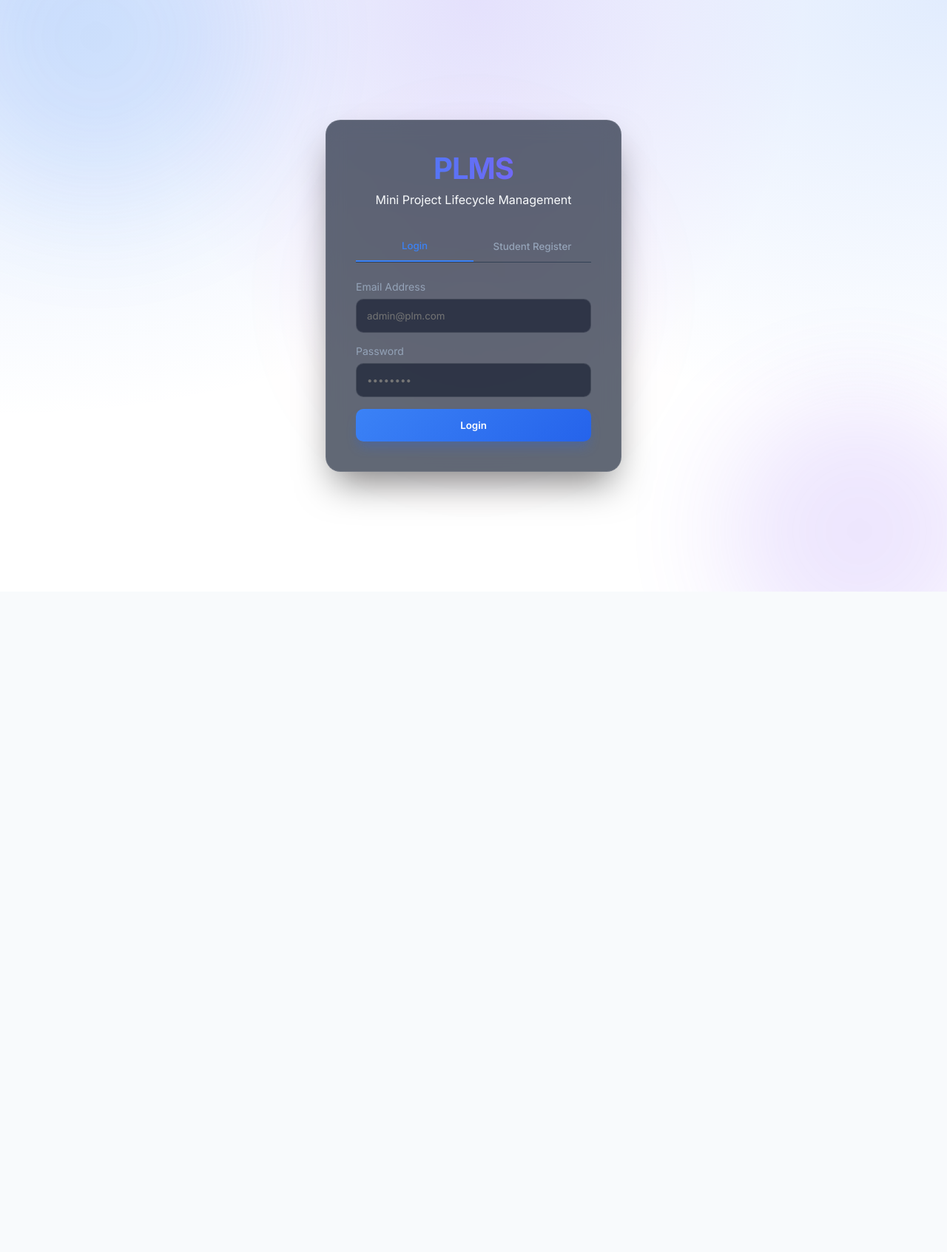
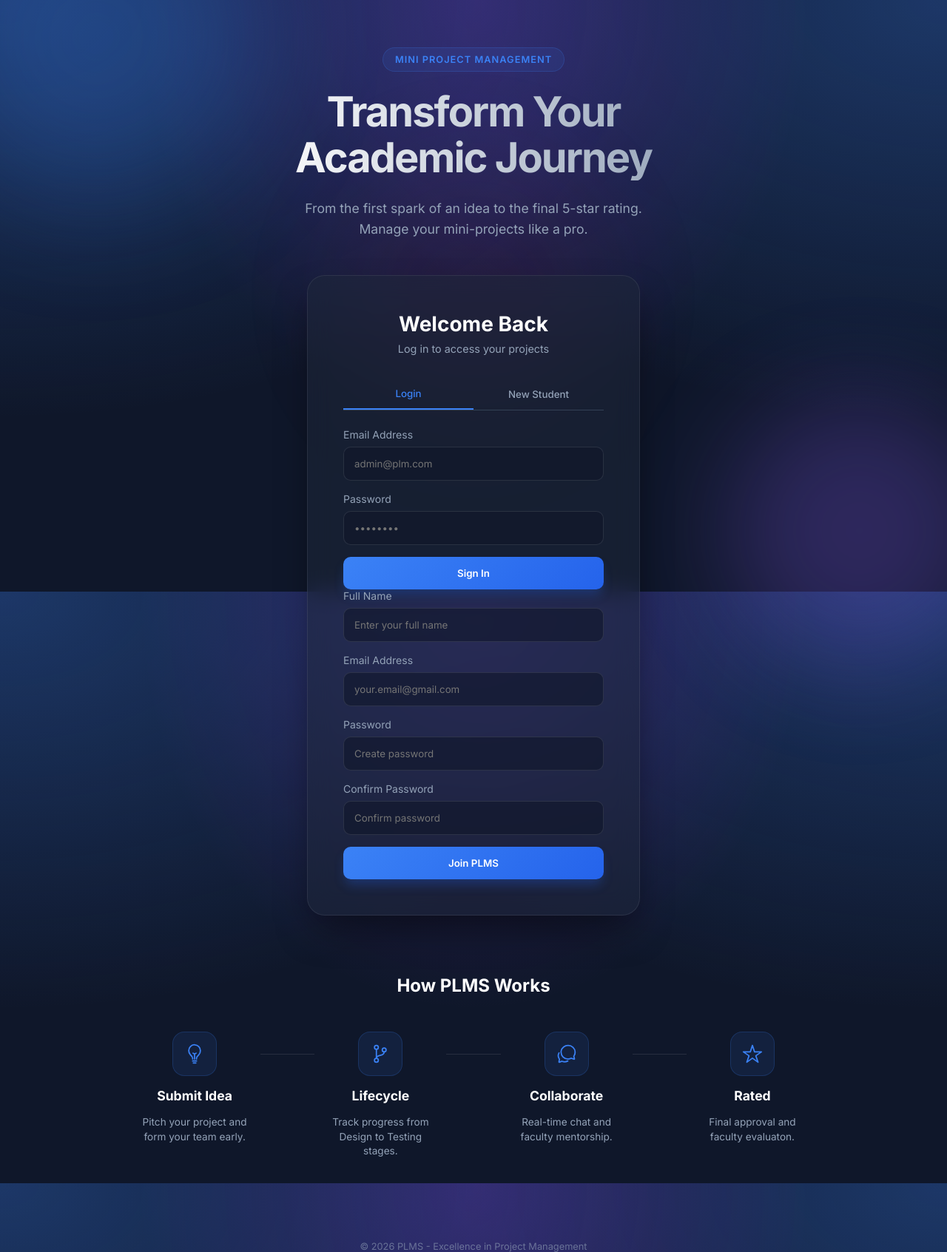
Before and after one commit to Adhavan2006/PLM, a Spring Boot app: page / in a window 1280 px wide. Shown: the whole page at 74% size. Before the commit the page ends 800 px from the top, so only its background shows below. Run offline with Spring Boot 4, Linux system fonts and the light colour scheme; some of the project's set-up classes (security, data sources, template engines, error pages and the like) are left out, and stand-ins take their place.

Commit message:
Transform login page into a feature-rich modern landing page

```diff
--- a/backend/src/main/resources/static/css/style.css
+++ b/backend/src/main/resources/static/css/style.css
@@ -29,10 +29,16 @@
     font-family: 'Inter', sans-serif;
 }
 
+html,
+body {
+    height: 100%;
+    margin: 0;
+}
+
 body {
     background-color: var(--bg-dark);
     color: var(--text-primary);
-    height: 100vh;
+    min-height: 100vh;
     overflow-x: hidden;
 }
 
@@ -40,14 +46,69 @@
 .login-body {
     display: flex;
     justify-content: center;
+    align-items: flex-start;
+    min-height: 100vh;
+    width: 100vw;
+    background-color: #0f172a;
+    background-image:
+        radial-gradient(at 0% 0%, rgba(59, 130, 246, 0.3) 0, transparent 50%),
+        radial-gradient(at 50% 0%, rgba(147, 51, 234, 0.25) 0, transparent 50%),
+        radial-gradient(at 100% 0%, rgba(59, 130, 246, 0.3) 0, transparent 50%);
+    background-attachment: fixed;
+    position: relative;
+    overflow-x: hidden;
+    overflow-y: auto;
+    padding: 4rem 1rem;
+}
+
+.login-page-wrapper {
+    width: 100%;
+    max-width: 900px;
+    display: flex;
+    flex-direction: column;
     align-items: center;
-    background: #0f172a;
-    background: radial-gradient(at 0% 0%, rgba(59, 130, 246, 0.15) 0, transparent 50%),
-        radial-gradient(at 50% 0%, rgba(147, 51, 234, 0.1) 0, transparent 50%),
-        radial-gradient(at 100% 0%, rgba(59, 130, 246, 0.15) 0, transparent 50%);
+    gap: 3rem;
     position: relative;
-    overflow: hidden;
+    z-index: 1;
 }
+
+.hero-section {
+    text-align: center;
+    max-width: 600px;
+}
+
+.hero-badge {
+    display: inline-block;
+    padding: 0.5rem 1rem;
+    background: rgba(59, 130, 246, 0.1);
+    border: 1px solid rgba(59, 130, 246, 0.2);
+    border-radius: 99px;
+    color: var(--accent);
+    font-size: 0.8rem;
+    font-weight: 600;
+    margin-bottom: 1.5rem;
+    text-transform: uppercase;
+    letter-spacing: 1px;
+}
+
+.hero-section h1 {
+    font-size: 3.5rem;
+    font-weight: 800;
+    background: linear-gradient(to right, #ffffff, #94a3b8);
+    -webkit-background-clip: text;
+    background-clip: text;
+    -webkit-text-fill-color: transparent;
+    margin-bottom: 1.5rem;
+    line-height: 1.1;
+    letter-spacing: -2px;
+}
+
+.hero-section p {
+    color: var(--text-secondary);
+    font-size: 1.1rem;
+    line-height: 1.6;
+}
+
 
 .bg-blobs {
     position: fixed;
@@ -66,7 +127,7 @@
     background: var(--accent);
     filter: blur(80px);
     border-radius: 50%;
-    opacity: 0.15;
+    opacity: 0.25;
     animation: blob-float 20s infinite alternate;
 }
 
@@ -124,19 +185,17 @@
 
 .login-container {
     width: 100%;
-    max-width: 400px;
-    position: relative;
-    z-index: 1;
+    max-width: 450px;
 }
 
 .login-card {
-    background: rgba(30, 41, 59, 0.7);
-    backdrop-filter: blur(12px);
-    -webkit-backdrop-filter: blur(12px);
-    padding: 2.5rem;
-    border-radius: 20px;
+    background: rgba(30, 41, 59, 0.5);
+    backdrop-filter: blur(16px);
+    -webkit-backdrop-filter: blur(16px);
+    padding: 3rem;
+    border-radius: 24px;
     box-shadow: 0 25px 50px -12px rgba(0, 0, 0, 0.5);
-    border: 1px solid rgba(255, 255, 255, 0.1);
+    border: 1px solid rgba(255, 255, 255, 0.08);
 }
 
 .login-header {
@@ -144,15 +203,16 @@
     margin-bottom: 2rem;
 }
 
-.login-header h1 {
-    font-size: 2.5rem;
-    font-weight: 800;
-    background: linear-gradient(to right, #3b82f6, #8b5cf6);
-    -webkit-background-clip: text;
-    background-clip: text;
-    -webkit-text-fill-color: transparent;
+.login-header h2 {
+    font-size: 1.75rem;
+    font-weight: 700;
+    color: white;
     margin-bottom: 0.5rem;
-    letter-spacing: -1px;
+}
+
+.login-header p {
+    color: var(--text-secondary);
+    font-size: 0.9rem;
 }
 
 .tabs {
@@ -227,8 +287,91 @@
     filter: brightness(1.1);
 }
 
-.hidden {
-    display: none;
+.how-it-works {
+    width: 100%;
+    text-align: center;
+    margin-top: 2rem;
+}
+
+.how-it-works h3 {
+    font-size: 1.5rem;
+    color: white;
+    margin-bottom: 3rem;
+}
+
+.stepper {
+    display: flex;
+    justify-content: space-between;
+    align-items: flex-start;
+    gap: 1rem;
+}
+
+.step {
+    flex: 1;
+    display: flex;
+    flex-direction: column;
+    align-items: center;
+    gap: 1rem;
+}
+
+.step-icon {
+    width: 60px;
+    height: 60px;
+    background: rgba(59, 130, 246, 0.1);
+    border: 1px solid rgba(59, 130, 246, 0.2);
+    border-radius: 16px;
+    display: flex;
+    align-items: center;
+    justify-content: center;
+    font-size: 1.75rem;
+    color: var(--accent);
+    transition: all 0.3s ease;
+}
+
+.step:hover .step-icon {
+    transform: translateY(-5px);
+    background: var(--accent);
+    color: white;
+}
+
+.step h4 {
+    font-size: 1.1rem;
+    color: white;
+}
+
+.step p {
+    font-size: 0.85rem;
+    color: var(--text-secondary);
+    line-height: 1.4;
+}
+
+.step-line {
+    flex: 0.5;
+    height: 1px;
+    background: rgba(255, 255, 255, 0.1);
+    margin-top: 30px;
+}
+
+.login-footer {
+    margin-top: 4rem;
+    color: var(--text-secondary);
+    font-size: 0.8rem;
+    opacity: 0.6;
+}
+
+@media (max-width: 768px) {
+    .stepper {
+        flex-direction: column;
+        gap: 2rem;
+    }
+
+    .step-line {
+        display: none;
+    }
+
+    .hero-section h1 {
+        font-size: 2.5rem;
+    }
 }
 
 /* Dashboard Layout */
--- a/backend/src/main/resources/static/index.html
+++ b/backend/src/main/resources/static/index.html
@@ -5,7 +5,7 @@
     <meta charset="UTF-8">
     <meta name="viewport" content="width=device-width, initial-scale=1.0">
     <title>PLMS - Login</title>
-    <link rel="stylesheet" href="css/style.css">
+    <link rel="stylesheet" href="css/style.css?v=3">
     <link href="https://fonts.googleapis.com/css2?family=Inter:wght@400;500;600;700&display=swap" rel="stylesheet">
 </head>
 
@@ -15,16 +15,24 @@
         <div class="blob blob-2"></div>
         <div class="blob blob-3"></div>
     </div>
+    <div class="login-page-wrapper">
+        <header class="hero-section">
+            <div class="hero-badge">Mini Project Management</div>
+            <h1>Transform Your Academic Journey</h1>
+            <p>From the first spark of an idea to the final 5-star rating. <br> Manage your mini-projects like a pro.
+            </p>
+        </header>
+
         <div class="login-container">
             <div class="login-card">
                 <div class="login-header">
-                <h1>PLMS</h1>
-                <p>Mini Project Lifecycle Management</p>
+                    <h2>Welcome Back</h2>
+                    <p>Log in to access your projects</p>
                 </div>
 
                 <div class="tabs">
                     <button class="tab-btn active" id="tabLogin" onclick="switchTab('login')">Login</button>
-                <button class="tab-btn" id="tabRegister" onclick="switchTab('register')">Student Register</button>
+                    <button class="tab-btn" id="tabRegister" onclick="switchTab('register')">New Student</button>
                 </div>
 
                 <form id="loginForm" class="auth-form">
@@ -36,7 +44,7 @@
                         <label>Password</label>
                         <input type="password" id="loginPassword" required placeholder="••••••••">
                     </div>
-                <button type="submit" class="btn-primary">Login</button>
+                    <button type="submit" class="btn-primary">Sign In</button>
                 </form>
 
                 <form id="registerForm" class="auth-form hidden">
@@ -56,13 +64,49 @@
                         <label>Confirm Password</label>
                         <input type="password" id="regConfirmPassword" required placeholder="Confirm password">
                     </div>
-                <button type="submit" class="btn-primary">Register as Student</button>
+                    <button type="submit" class="btn-primary">Join PLMS</button>
                 </form>
 
                 <div id="authMessage" class="message"></div>
             </div>
         </div>
 
+        <section class="how-it-works">
+            <h3>How PLMS Works</h3>
+            <div class="stepper">
+                <div class="step">
+                    <div class="step-icon"><ion-icon name="bulb-outline"></ion-icon></div>
+                    <h4>Submit Idea</h4>
+                    <p>Pitch your project and form your team early.</p>
+                </div>
+                <div class="step-line"></div>
+                <div class="step">
+                    <div class="step-icon"><ion-icon name="git-branch-outline"></ion-icon></div>
+                    <h4>Lifecycle</h4>
+                    <p>Track progress from Design to Testing stages.</p>
+                </div>
+                <div class="step-line"></div>
+                <div class="step">
+                    <div class="step-icon"><ion-icon name="chatbubbles-outline"></ion-icon></div>
+                    <h4>Collaborate</h4>
+                    <p>Real-time chat and faculty mentorship.</p>
+                </div>
+                <div class="step-line"></div>
+                <div class="step">
+                    <div class="step-icon"><ion-icon name="star-outline"></ion-icon></div>
+                    <h4>Rated</h4>
+                    <p>Final approval and faculty evaluaton.</p>
+                </div>
+            </div>
+        </section>
+
+        <footer class="login-footer">
+            &copy; 2026 PLMS - Excellence in Project Management
+        </footer>
+    </div>
+
+    <script type="module" src="https://unpkg.com/ionicons@7.1.0/dist/ionicons/ionicons.esm.js"></script>
+    <script nomodule src="https://unpkg.com/ionicons@7.1.0/dist/ionicons/ionicons.js"></script>
     <script src="js/auth.js"></script>
 </body>
 
```
Lines whose indentation alone changed are shown as unchanged.
